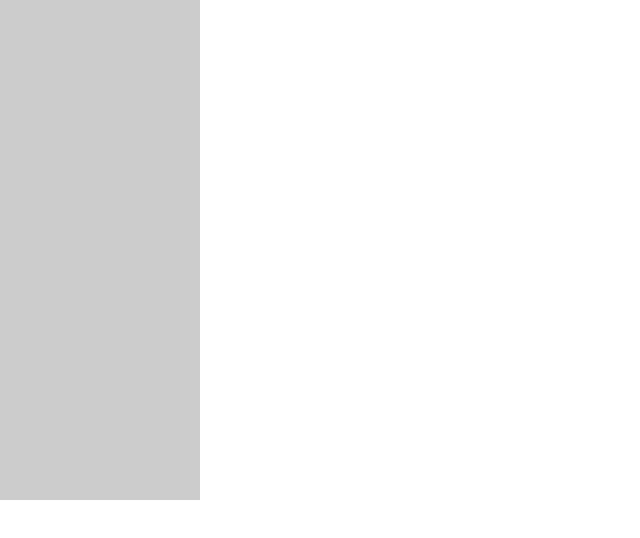
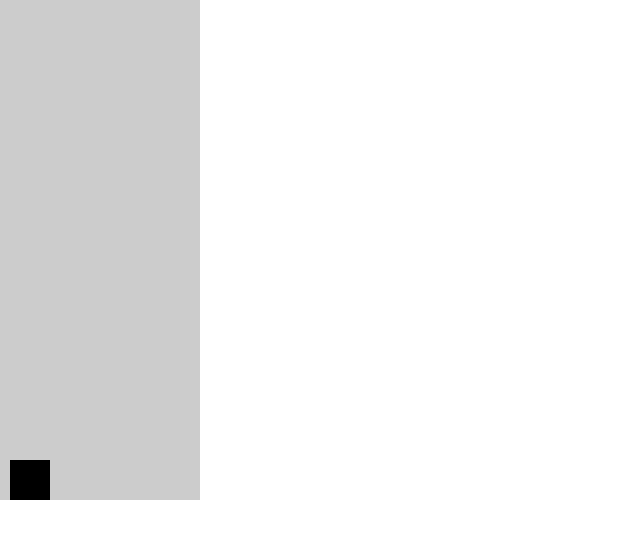
Before and after one commit to MarcoBruno/games, a plain HTML site: page index.html in a window 1280 px wide. Shown: the whole page, without its empty margins (0-640 px from the left). Drawn offline with Linux system fonts and the light colour scheme.

Commit message:
arrumando as cagadas que nao vimos

```diff
--- a/index.html
+++ b/index.html
@@ -9,6 +9,7 @@
 </head>
 <body>
 	<canvas id="canvas" width="200" height="500"></canvas>
+	<script src="js/Elemento.js"></script>
 	<script src="js/game.js"></script>
 </body>
 </html>
--- a/js/Elemento.js
+++ b/js/Elemento.js
@@ -1,12 +1,20 @@
-var Elemento = (function (x, y, tamnho) {
+var Elemento = (function (x, y, tamanho) {
 	var x = x;
 	var y = y;
 	var tamanho = tamanho;
 
+	var calculaGravidade = function ($canvas,forcaDaGravidade) {
+		if (y < $canvas.height-tamanho) {
+			y+=5;
+		} else {
+			y = $canvas.height-tamanho;
+		}
+	};
+
 	var desenha = function ($canvas,forcaDaGravidade) {
 
-		this.calculaGravidade($canvas,forcaDaGravidade);
-		var context = $canvas.getContent('2d');
+		calculaGravidade($canvas,forcaDaGravidade);
+		var context = $canvas.getContext('2d');
 
 		context.rect(x, y, tamanho, tamanho);
 		context.fillStyle = "#000";
@@ -14,13 +22,7 @@ var Elemento = (function (x, y, tamnho) {
 		context.fill();
 	};
 
-	var calculaGravidade = function ($canvas,forcaDaGravidade) {
-		if (this.y < $canvas.height-30) {
-			this.y+=5;
-		} else {
-			this.y = $canvas.height-30;
-		}
-	};
+
 
 	return {
 		desenha: desenha
--- a/js/game.js
+++ b/js/game.js
@@ -1,11 +1,14 @@
 (function (doc, win) {
 	var $canvas = doc.querySelector('#canvas');
 	var context = $canvas.getContext('2d');
-	var cont = 10;
+	var gravidade = 10;
+	var quadrado = new Elemento(10,10,40);
 
 	function gameLoop() {
 		context.beginPath();
 		context.clearRect(0, 0, $canvas.width, $canvas.height);
+
+		quadrado.desenha($canvas,gravidade);
 
 		win.requestAnimationFrame(gameLoop);
 	};
```
